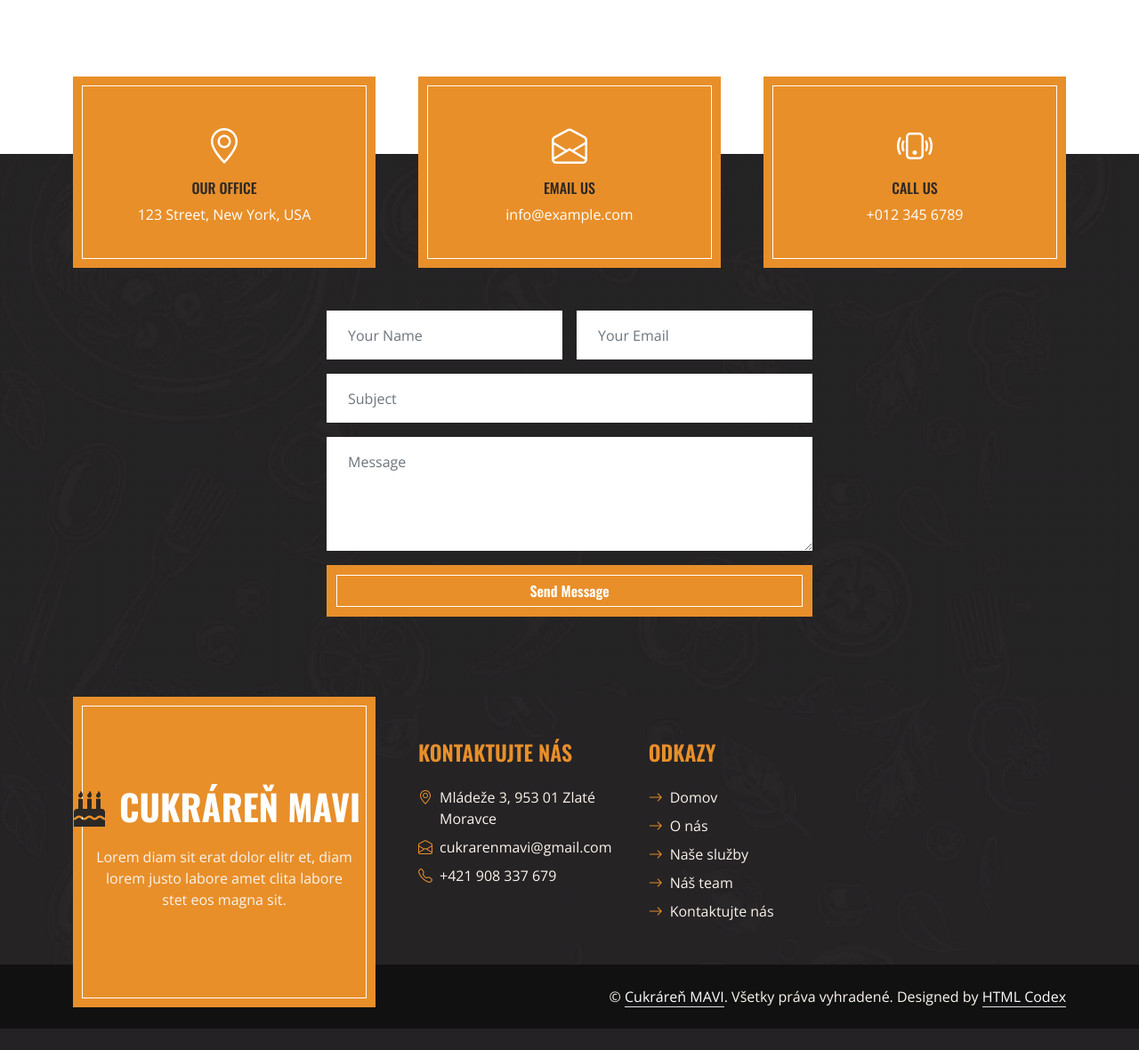
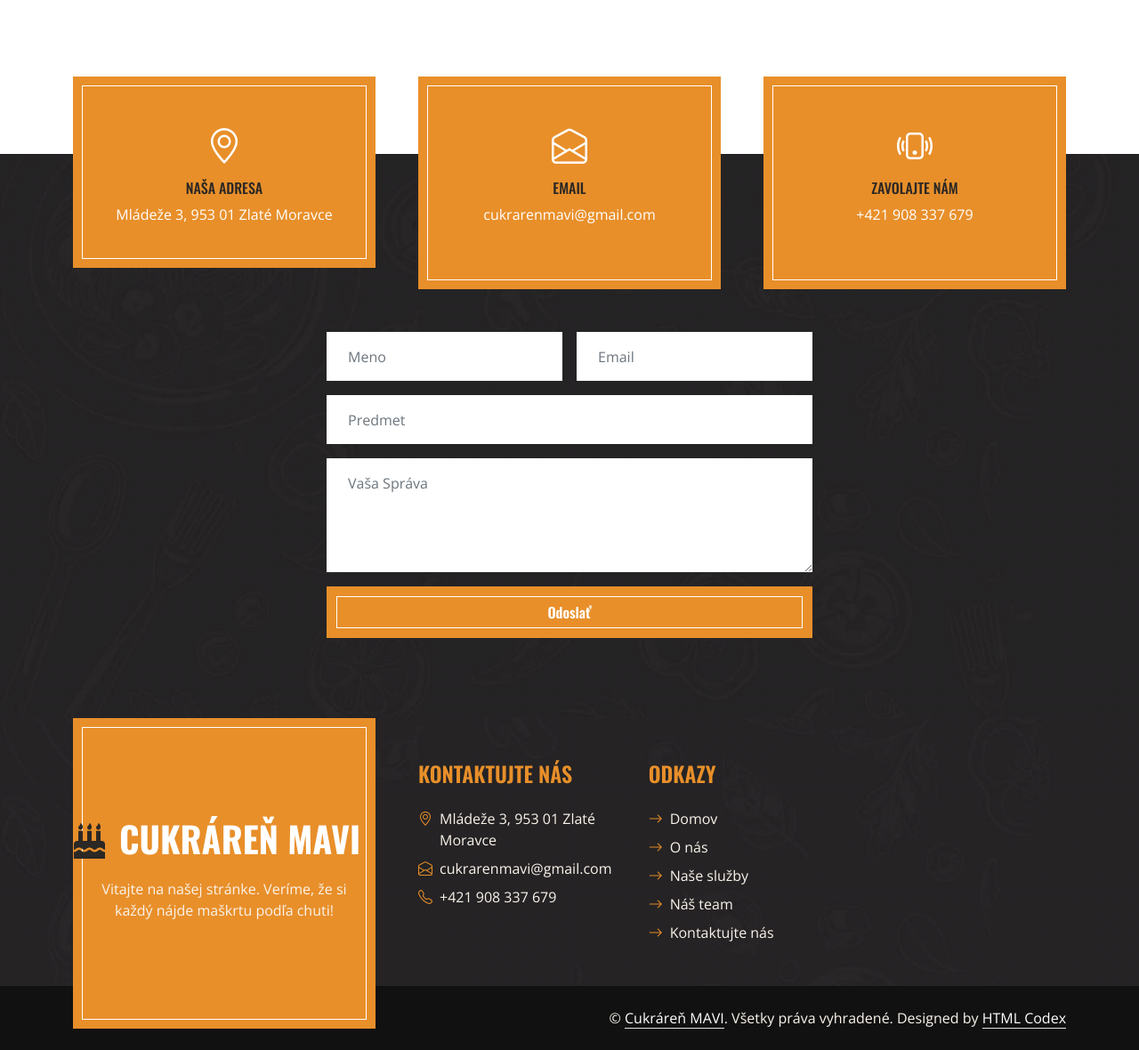
Before and after one commit to MatusVisnak/eshop, a PHP site: page /contact.php in a window 1280 px wide. Shown: the part 378-1558 px from the top of the page at 89% size. Before the commit the page ends 1534 px from the top, so only its background shows below. Run offline with PHP 8.4, Linux system fonts and the light colour scheme; some libraries are stand-ins or nearby versions.

Commit message:
update_of_contact

```diff
--- a/contact.php
+++ b/contact.php
@@ -62,22 +62,22 @@
                 <div class="col-lg-4 col-md-6">
                     <div class="bg-primary border-inner text-center text-white p-5">
                         <i class="bi bi-geo-alt fs-1 text-white"></i>
-                        <h6 class="text-uppercase my-2">Our Office</h6>
-                        <span>123 Street, New York, USA</span>
+                        <h6 class="text-uppercase my-2">Naša Adresa</h6>
+                        <span>Mládeže 3, 953 01 Zlaté Moravce</span>
                     </div>
                 </div>
                 <div class="col-lg-4 col-md-6">
                     <div class="bg-primary border-inner text-center text-white p-5">
                         <i class="bi bi-envelope-open fs-1 text-white"></i>
-                        <h6 class="text-uppercase my-2">Email Us</h6>
-                        <span>info@example.com</span>
+                        <h6 class="text-uppercase my-2">Email</h6>
+                        <span>cukrarenmavi@gmail.com <br><br></span>
                     </div>
                 </div>
                 <div class="col-lg-4 col-md-6">
                     <div class="bg-primary border-inner text-center text-white p-5">
                         <i class="bi bi-phone-vibrate fs-1 text-white"></i>
-                        <h6 class="text-uppercase my-2">Call Us</h6>
-                        <span>+012 345 6789</span>
+                        <h6 class="text-uppercase my-2">Zavolajte Nám</h6>
+                        <span>+421 908 337 679<br><br> </span>
                     </div>
                 </div>
             </div>
@@ -86,19 +86,19 @@
                     <form>
                         <div class="row g-3">
                             <div class="col-sm-6">
-                                <input type="text" class="form-control bg-light border-0 px-4" placeholder="Your Name" style="height: 55px;">
+                                <input type="text" class="form-control bg-light border-0 px-4" placeholder="Meno" style="height: 55px;">
                             </div>
                             <div class="col-sm-6">
-                                <input type="email" class="form-control bg-light border-0 px-4" placeholder="Your Email" style="height: 55px;">
+                                <input type="email" class="form-control bg-light border-0 px-4" placeholder="Email" style="height: 55px;">
                             </div>
                             <div class="col-sm-12">
-                                <input type="text" class="form-control bg-light border-0 px-4" placeholder="Subject" style="height: 55px;">
+                                <input type="text" class="form-control bg-light border-0 px-4" placeholder="Predmet" style="height: 55px;">
                             </div>
                             <div class="col-sm-12">
-                                <textarea class="form-control bg-light border-0 px-4 py-3" rows="4" placeholder="Message"></textarea>
+                                <textarea class="form-control bg-light border-0 px-4 py-3" rows="4" placeholder="Vaša Správa"></textarea>
                             </div>
                             <div class="col-sm-12">
-                                <button class="btn btn-primary border-inner w-100 py-3" type="submit">Send Message</button>
+                                <button class="btn btn-primary border-inner w-100 py-3" type="submit">Odoslať</button>
                             </div>
                         </div>
                     </form>
--- a/parts/footer.php
+++ b/parts/footer.php
@@ -3,10 +3,10 @@
             <div class="row gx-5">
                 <div class="col-lg-4 col-md-6 mb-lg-n5">
                     <div class="d-flex flex-column align-items-center justify-content-center text-center h-100 bg-primary border-inner p-4">
-                        <a href="index.html" class="navbar-brand">
+                        <a href="index.php" class="navbar-brand">
                             <h1 class="m-0 text-uppercase text-white"><i class="fa fa-birthday-cake fs-1 text-dark me-3"></i>Cukráreň MAVI</h1>
                         </a>
-                        <p class="mt-3">Lorem diam sit erat dolor elitr et, diam lorem justo labore amet clita labore stet eos magna sit.</p>
+                        <p class="mt-3">Vitajte na našej stránke. Veríme, že si každý nájde maškrtu podľa chuti!</p>
                     </div>
                 </div>
                 <div class="col-lg-8 col-md-6">
```
